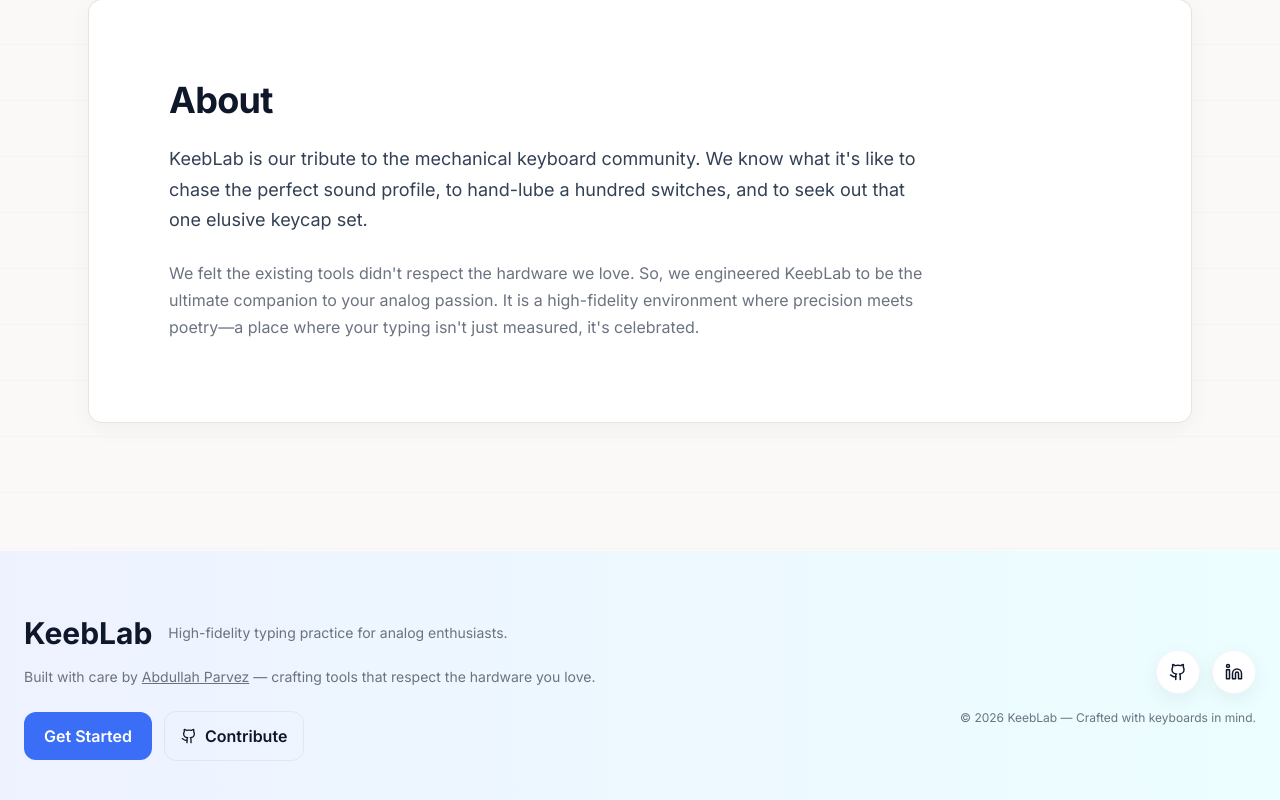
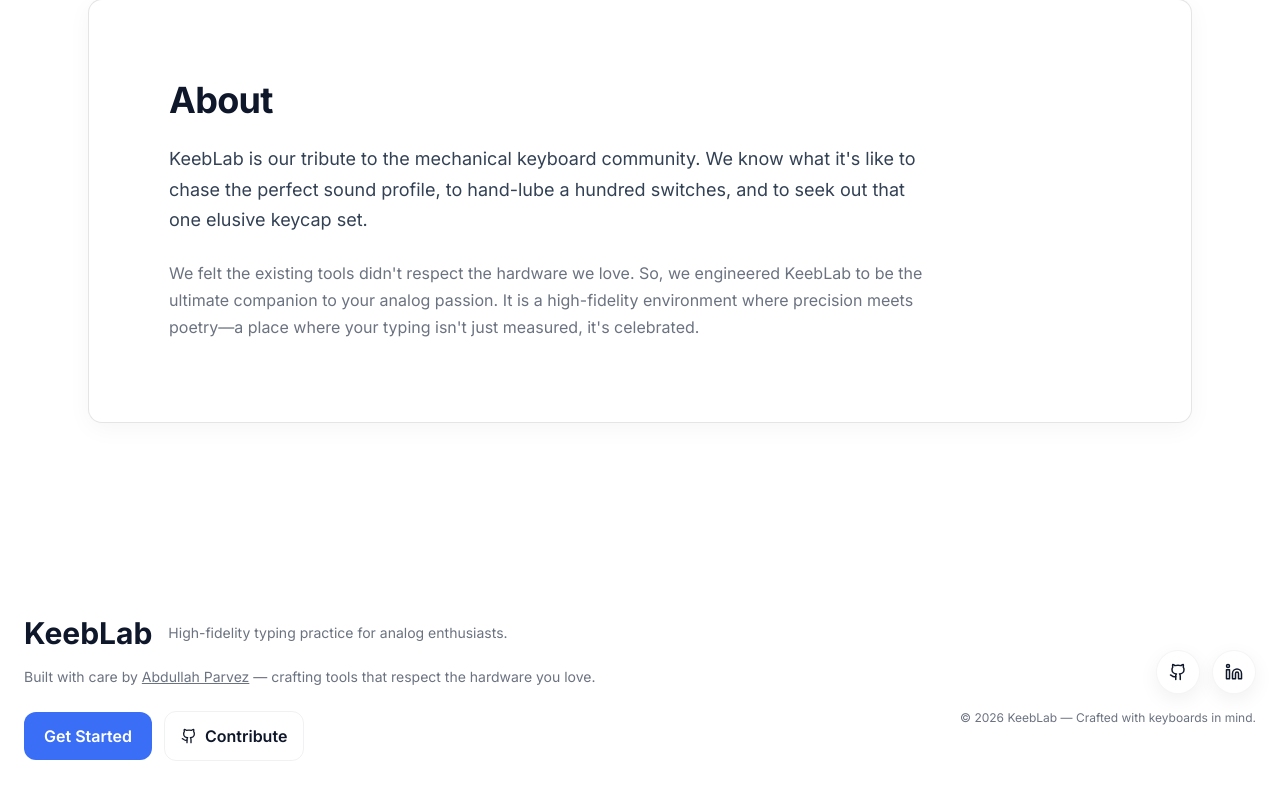
Before and after one commit to abdulsamad2002/keeblab, a Next.js app: page / in a window 1280 px wide. Shown: the part 740-1540 px from the top of the page. Built offline with nearby package versions, Linux system fonts and the light colour scheme.

Commit message:
home page UI fixed

```diff
--- a/app/page.js
+++ b/app/page.js
@@ -48,10 +48,8 @@ export default function KeebLab() {
     <div
       className="min-h-screen w-full overflow-x-hidden transition-colors duration-500"
       style={{
-        backgroundColor: 'var(--color-bg)',
+        backgroundColor: isDark ? '#0A0C10' : '#FFFFFF',
         color: 'var(--color-text)',
-        backgroundImage: isDark ? 'none' : 'linear-gradient(rgba(0,0,0,0.015) 1px, transparent 1px)',
-        backgroundSize: '100% 56px',
         fontFamily: "'Inter', system-ui, -apple-system, sans-serif"
       }}
     >
@@ -178,7 +176,13 @@ export default function KeebLab() {
       )}
 
       {/* HERO */}
-      <section id="main" className="relative pt-28 md:pt-40 pb-20 md:pb-36 overflow-hidden">
+      <section
+        id="main"
+        className="relative pt-28 md:pt-40 pb-20 md:pb-36 overflow-hidden"
+        style={{
+          backgroundColor: isDark ? '#0A0C10' : '#FFFFFF',
+        }}
+      >
         <motion.div
           initial={{ opacity: 0, scale: 0.9 }}
           animate={{ opacity: 1, scale: 1 }}
@@ -254,7 +258,13 @@ export default function KeebLab() {
       </section>
 
       {/* ABOUT */}
-      <section id="about" className="pb-32">
+      <section
+        id="about"
+        className="pb-32"
+        // style={{
+        //   backgroundColor: isDark ? '#0F1419' : '#F8FAFC',
+        // }}
+      >
         <motion.div
           initial={{ opacity: 0, y: 60 }}
           whileInView={{ opacity: 1, y: 0 }}
@@ -265,7 +275,7 @@ export default function KeebLab() {
           <div
             className="rounded-3xl p-14 md:p-20 border backdrop-blur-xl"
             style={{
-              backgroundColor: isDark ? 'rgba(255, 255, 255, 0.05)' : '#FFFFFF',
+              backgroundColor: isDark ? '#1A1F26' : '#FFFFFF',
               borderColor: isDark ? 'rgba(255, 255, 255, 0.1)' : 'rgba(0, 0, 0, 0.1)',
               boxShadow: '0 6px 24px rgba(16, 24, 40, 0.04)',
               borderRadius: '14px'
@@ -314,9 +324,7 @@ export default function KeebLab() {
       <footer
         className="transition-colors duration-500"
         style={{
-          background: isDark
-            ? 'linear-gradient(to right, rgba(0, 0, 0, 0.8), rgba(255, 255, 255, 0.02), rgba(0, 0, 0, 0.7))'
-            : 'linear-gradient(to right, #EEF2FF, #ECFEFF)',
+          backgroundColor: isDark ? 'black' : '#FFFFFF',
           color: 'var(--color-text)'
         }}
       >
```
